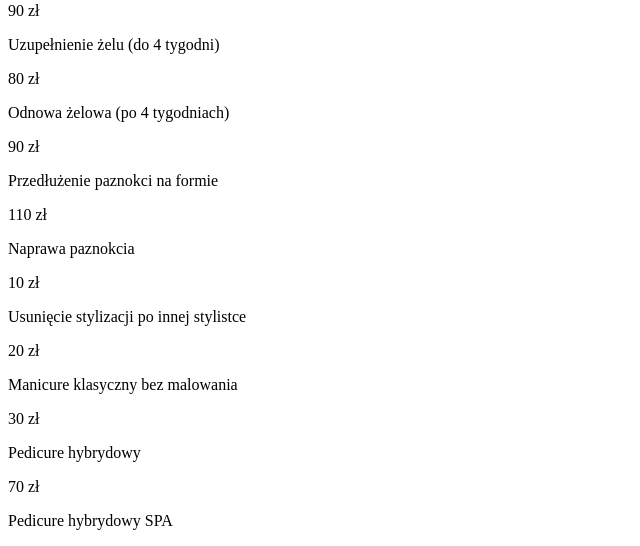
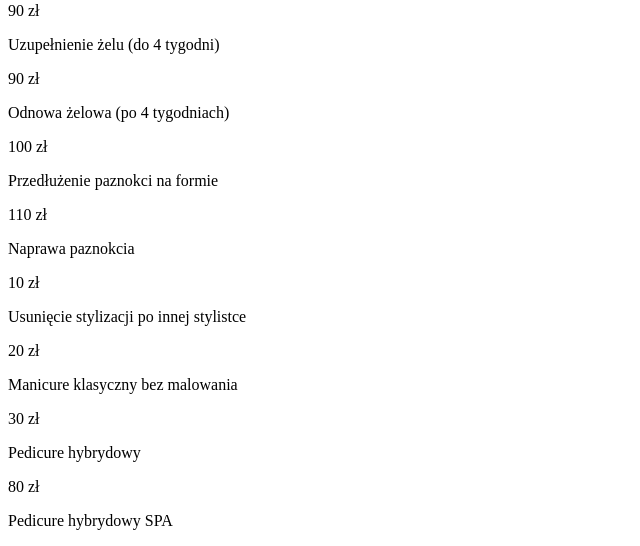
Before and after one commit to szymonzalarski98/nail-website, a Next.js app: page /cennik in a window 1280 px wide. Shown: the part 210-756 px from the top of the page, without its empty margins (0-640 px from the left). Built offline with nearby package versions, Linux system fonts and the light colour scheme.

Commit message:
chore: update pricing

```diff
--- a/pages/cennik.js
+++ b/pages/cennik.js
@@ -7,7 +7,7 @@ export default function Home() {
     <>
       <Head>
         <title>Wiktoria Grzywa - Cennik</title>
-        <link rel='icon' href='/favicon.ico' />
+        <link rel="icon" href="/favicon.ico" />
         {/* Global Site Tag (gtag.js) - Google Analytics */}
         <script
           async
@@ -33,7 +33,8 @@ export default function Home() {
         openGraph={{
           url: "https://www.wiktoriagrzywa.pl/",
           title: "Wiktoria Grzywa Stylizacja Paznokci",
-          description: "Nazywam się Wiktoria Grzywa, jestem kosmetologiem i zajmuję się stylizacją paznokci.",
+          description:
+            "Nazywam się Wiktoria Grzywa, jestem kosmetologiem i zajmuję się stylizacją paznokci.",
           images: [
             {
               url: "https://firebasestorage.googleapis.com/v0/b/nail-website-d8fc6.appspot.com/o/photo6.png?alt=media&token=2c1eaec7-0094-4636-bb43-ddb910fd64ca",
@@ -47,15 +48,23 @@ export default function Home() {
               height: 800,
               alt: "Wiktoria Grzywa - stylizacja paznokci",
             },
-            { url: "https://firebasestorage.googleapis.com/v0/b/nail-website-d8fc6.appspot.com/o/photo1.png?alt=media&token=57373a3e-cafa-4b21-a9cf-f98aa1037b6a" },
-            { url: "https://firebasestorage.googleapis.com/v0/b/nail-website-d8fc6.appspot.com/o/photo4.jpeg?alt=media&token=ad978c16-8979-4c00-b65b-219f52ec4eb3" },
+            {
+              url: "https://firebasestorage.googleapis.com/v0/b/nail-website-d8fc6.appspot.com/o/photo1.png?alt=media&token=57373a3e-cafa-4b21-a9cf-f98aa1037b6a",
+            },
+            {
+              url: "https://firebasestorage.googleapis.com/v0/b/nail-website-d8fc6.appspot.com/o/photo4.jpeg?alt=media&token=ad978c16-8979-4c00-b65b-219f52ec4eb3",
+            },
           ],
           site_name: "Wiktoria Grzywa - stylizacja paznokci",
         }}
       />
       <div className="my-8 lg:my-12">
-        <p className="text-center font-sans text-2xl md:text-3xl lg:text-4xl font-extralight">CENNIK</p>
-        <p className="text-center font-sans text-md font-extralight">Na pierwszą wizytę przysługuje rabat 10%</p>
+        <p className="text-center font-sans text-2xl md:text-3xl lg:text-4xl font-extralight">
+          CENNIK
+        </p>
+        <p className="text-center font-sans text-md font-extralight">
+          Na pierwszą wizytę przysługuje rabat 10%
+        </p>
       </div>
       <div className="container mx-auto mb-20">
         <div className="flex flex-row">
@@ -63,13 +72,13 @@ export default function Home() {
           <div className="flex-col w-full px-4 md:px-4">
             <Row name="Manicure hybrydowy" price="70" />
             <Row name="Manicure żelowy na naturalnej płytce" price="90" />
-            <Row name="Uzupełnienie żelu (do 4 tygodni)" price="80" />
-            <Row name="Odnowa żelowa (po 4 tygodniach)" price="90" />
+            <Row name="Uzupełnienie żelu (do 4 tygodni)" price="90" />
+            <Row name="Odnowa żelowa (po 4 tygodniach)" price="100" />
             <Row name="Przedłużenie paznokci na formie" price="110" />
             <Row name="Naprawa paznokcia" price="10" />
             <Row name="Usunięcie stylizacji po innej stylistce" price="20" />
             <Row name="Manicure klasyczny bez malowania	" price="30" />
-            <Row name="Pedicure hybrydowy	" price="70" />
+            <Row name="Pedicure hybrydowy	" price="80" />
             <Row name="Pedicure hybrydowy SPA	" price="90" />
           </div>
           <div className="hidden lg:block w-1/6"></div>
@@ -77,4 +86,4 @@ export default function Home() {
       </div>
     </>
   );
-};
+}
```
Lines whose indentation alone changed are shown as unchanged.
